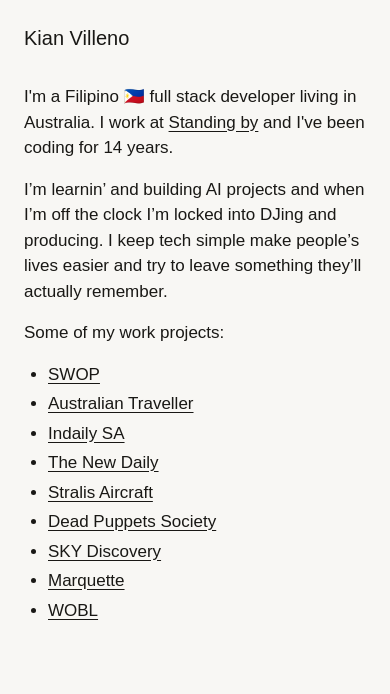
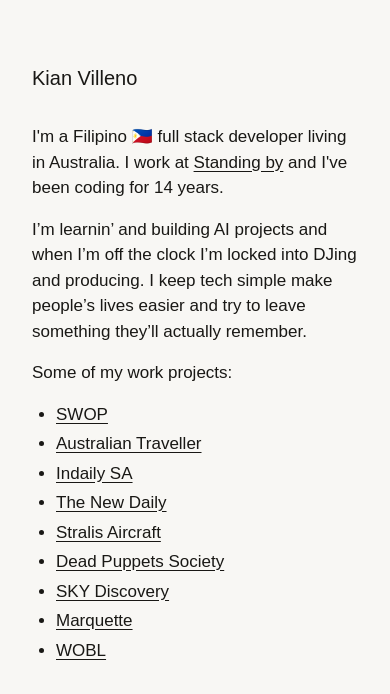
Before and after one commit to KianVilleno/kianvilleno-next, a Next.js app: page / in a window 390 px wide. Shown: the top 694 px of the page. Built offline with nearby package versions, Linux system fonts and the light colour scheme; no server answers; a web font is replaced by a local one.

Commit message:
fix margins

```diff
--- a/app/layout.tsx
+++ b/app/layout.tsx
@@ -53,8 +53,8 @@
         fontSans.variable
       )}
     >
-      <body className="antialiased max-w-xl mx-4 sm:mx-auto">
-        <main className="flex-auto min-w-0 mt-6 lg:mt-20 flex flex-col px-2 md:px-0">
+      <body className="antialiased max-w-xl sm:mx-auto ">
+        <main className="flex-auto min-w-0 px-8 pt-16 lg:pt-20 flex flex-col md:px-0">
           {children}
           <Analytics />
           <SpeedInsights />
```
